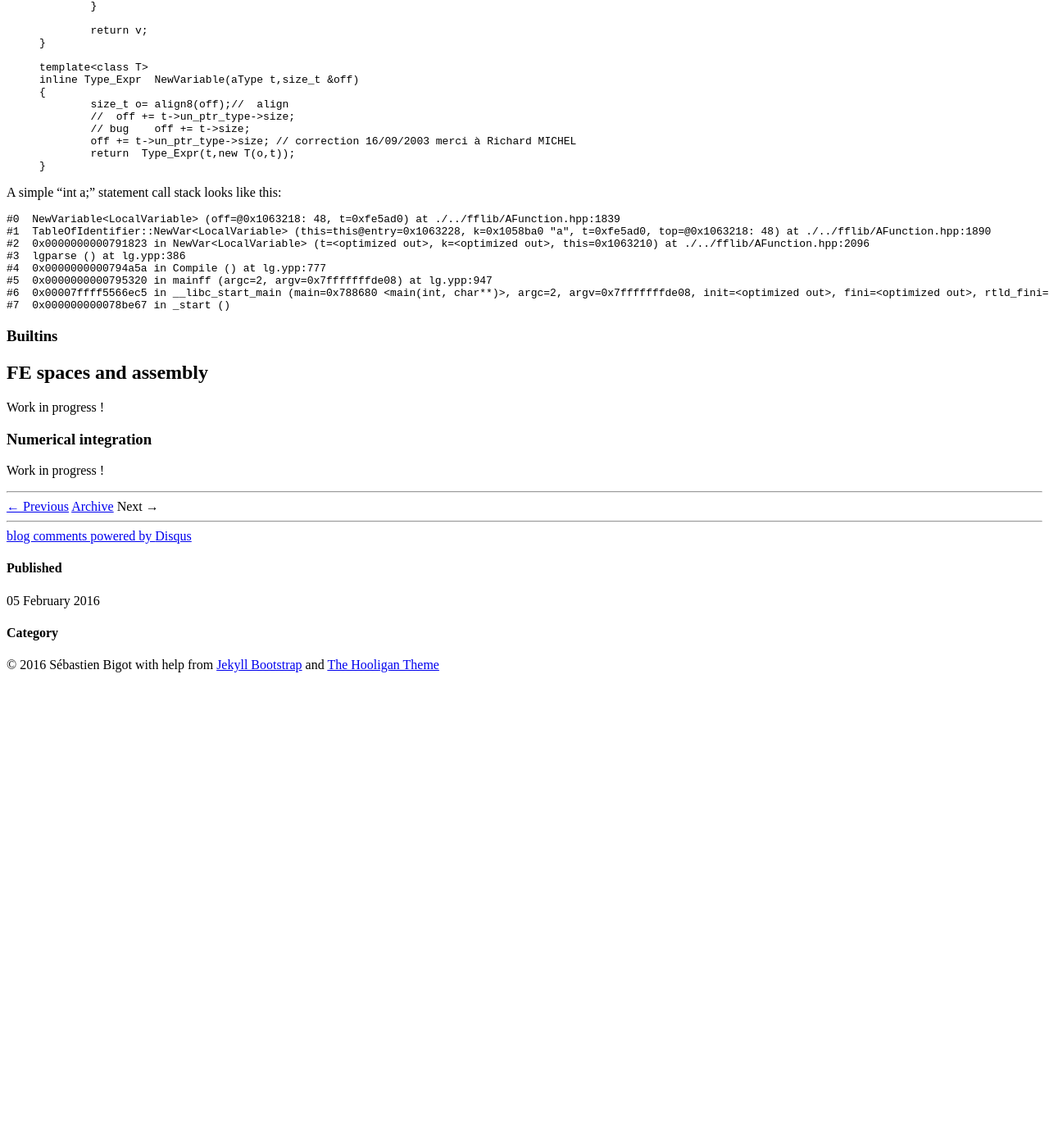
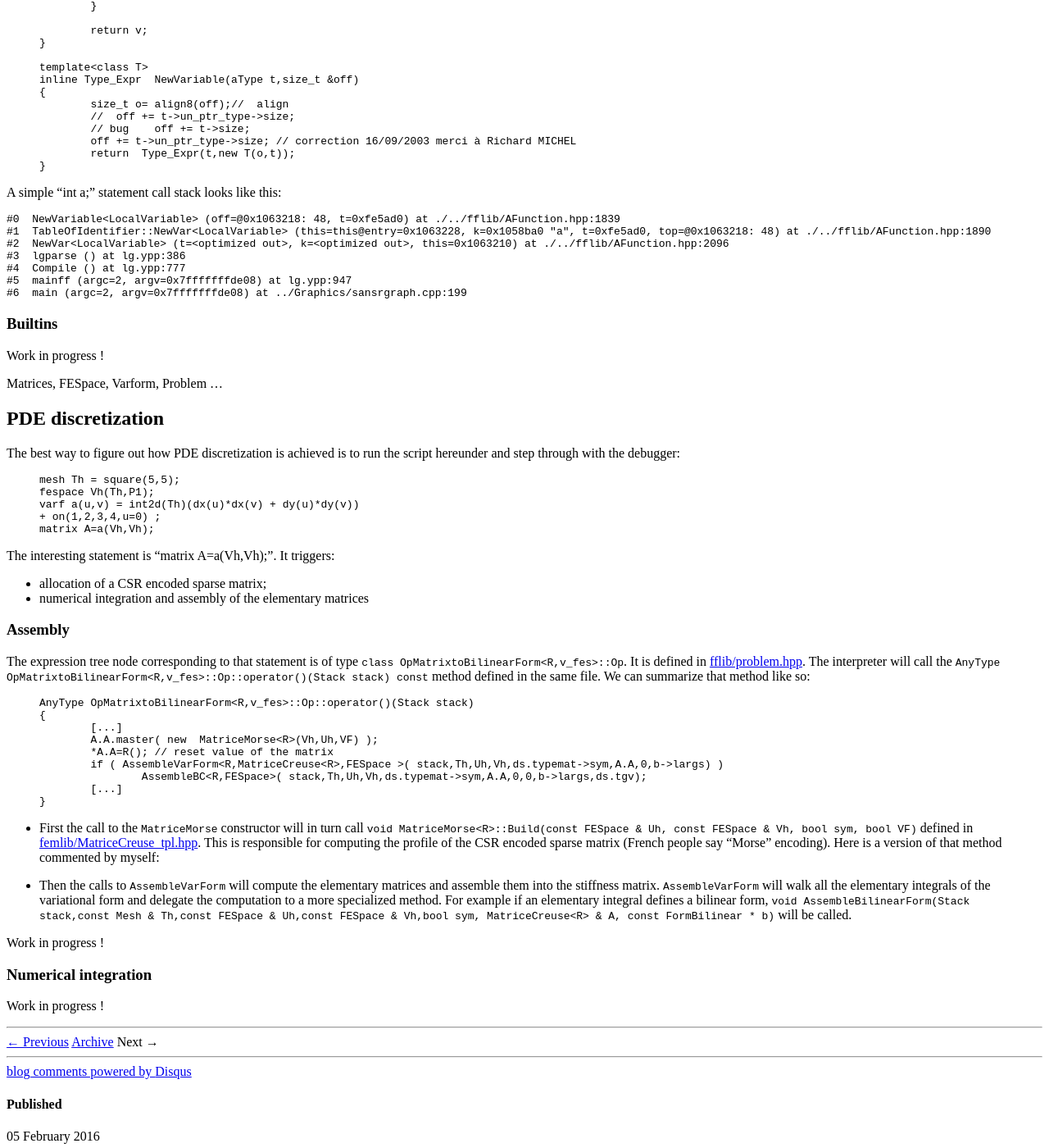
Before and after one commit to ssrb/ssrb.github.com, a Jekyll site: the page built from _posts/2016-02-05-freefem-source-code-review.md, in a window 1280 px wide and 1400 px high, scrolled down 3672 px. Shown: the whole window at 82% size. Built offline with Jekyll 4.4.1, drawn with Linux system fonts in a browser that asks for light colours; nearby versions of some CDN libraries; comment, search, counter and statistics services are not loaded; before the commit the page ends 4508 px from its top, so only the background shows below that; some of the changed text lies outside the part shown.

Commit message:
FF++ code review blog

```diff
--- a/_posts/2016-02-05-freefem-source-code-review.md
+++ b/_posts/2016-02-05-freefem-source-code-review.md
@@ -8,7 +8,7 @@ ffsrc: "https://github.com/ssrb/freefempp/tree/master/src"
 ---
 {% include JB/setup %}
 
-In this post I will go through the source code of a tool I really like, [FreeFem++](http://www.freefem.org/ff++/), and document my findings.
+This post is an ongoing effort to document my findings as I walk through the source code of a tool I really like, [FreeFem++](http://www.freefem.org/ff++/).
 
 <!-- more -->
 
@@ -248,17 +248,65 @@ A simple "int a;" statement call stack looks like this:
 
 	#0  NewVariable<LocalVariable> (off=@0x1063218: 48, t=0xfe5ad0) at ./../fflib/AFunction.hpp:1839
 	#1  TableOfIdentifier::NewVar<LocalVariable> (this=this@entry=0x1063228, k=0x1058ba0 "a", t=0xfe5ad0, top=@0x1063218: 48) at ./../fflib/AFunction.hpp:1890
-	#2  0x0000000000791823 in NewVar<LocalVariable> (t=<optimized out>, k=<optimized out>, this=0x1063210) at ./../fflib/AFunction.hpp:2096
+	#2  NewVar<LocalVariable> (t=<optimized out>, k=<optimized out>, this=0x1063210) at ./../fflib/AFunction.hpp:2096
 	#3  lgparse () at lg.ypp:386
-	#4  0x0000000000794a5a in Compile () at lg.ypp:777
-	#5  0x0000000000795320 in mainff (argc=2, argv=0x7fffffffde08) at lg.ypp:947
-	#6  0x00007ffff5566ec5 in __libc_start_main (main=0x788680 <main(int, char**)>, argc=2, argv=0x7fffffffde08, init=<optimized out>, fini=<optimized out>, rtld_fini=<optimized out>, stack_end=0x7fffffffddf8) at libc-start.c:287
-	#7  0x000000000078be67 in _start ()
+	#4  Compile () at lg.ypp:777
+	#5  mainff (argc=2, argv=0x7fffffffde08) at lg.ypp:947
+	#6  main (argc=2, argv=0x7fffffffde08) at ../Graphics/sansrgraph.cpp:199
 
 
 ### Builtins
 
-## FE spaces and assembly
+Work in progress !
+
+Matrices, FESpace, Varform, Problem ...
+
+## PDE discretization
+
+The best way to figure out how PDE discretization is achieved is to run the script hereunder and step through with the debugger:
+
+{% highlight C++ %}
+mesh Th = square(5,5);
+fespace Vh(Th,P1);
+varf a(u,v) = int2d(Th)(dx(u)*dx(v) + dy(u)*dy(v))
++ on(1,2,3,4,u=0) ;
+matrix A=a(Vh,Vh);
+{% endhighlight %}
+
+The interesting statement is "matrix A=a(Vh,Vh);".
+It triggers:
+
+* allocation of a CSR encoded sparse matrix;
+* numerical integration and assembly of the elementary matrices
+
+### Assembly
+
+The expression tree node corresponding to that statement is of type `class OpMatrixtoBilinearForm<R,v_fes>::Op`.
+It is defined in [fflib/problem.hpp]({{ page.ffsrc }}/fflib/problem.hpp).
+The interpreter will call the `AnyType OpMatrixtoBilinearForm<R,v_fes>::Op::operator()(Stack stack)  const` method defined in the same file.
+We can summarize that method like so:
+
+{% highlight C++ %}
+AnyType OpMatrixtoBilinearForm<R,v_fes>::Op::operator()(Stack stack)
+{
+	[...]
+	A.A.master( new  MatriceMorse<R>(Vh,Uh,VF) );
+	*A.A=R(); // reset value of the matrix
+	if ( AssembleVarForm<R,MatriceCreuse<R>,FESpace >( stack,Th,Uh,Vh,ds.typemat->sym,A.A,0,b->largs) )
+		AssembleBC<R,FESpace>( stack,Th,Uh,Vh,ds.typemat->sym,A.A,0,0,b->largs,ds.tgv);
+	[...]
+}
+{% endhighlight %}
+
+
+* First the call to the `MatriceMorse` constructor will in turn call `void MatriceMorse<R>::Build(const FESpace & Uh, const FESpace & Vh, bool sym, bool VF)` defined in
+[femlib/MatriceCreuse_tpl.hpp]({{ page.ffsrc }}/femlib/MatriceCreuse_tpl.hpp).
+This is responsible for computing the profile of the CSR encoded sparse matrix (French people say "Morse" encoding).
+Here is a version of that method commented by myself:
+
+* Then the calls to `AssembleVarForm` will compute the elementary matrices and assemble them into the stiffness matrix.
+`AssembleVarForm` will walk all the elementary integrals of the variational form and delegate the computation to a more specialized method.
+For example if an elementary integral defines a bilinear form, `void AssembleBilinearForm(Stack stack,const Mesh & Th,const FESpace & Uh,const FESpace & Vh,bool sym, MatriceCreuse<R>  & A, const  FormBilinear * b)` will be called.
 
 Work in progress !
 
```
Also changed, not shown: other parts of _posts/2016-02-05-freefem-source-code-review.md (+2 -2 lines).
